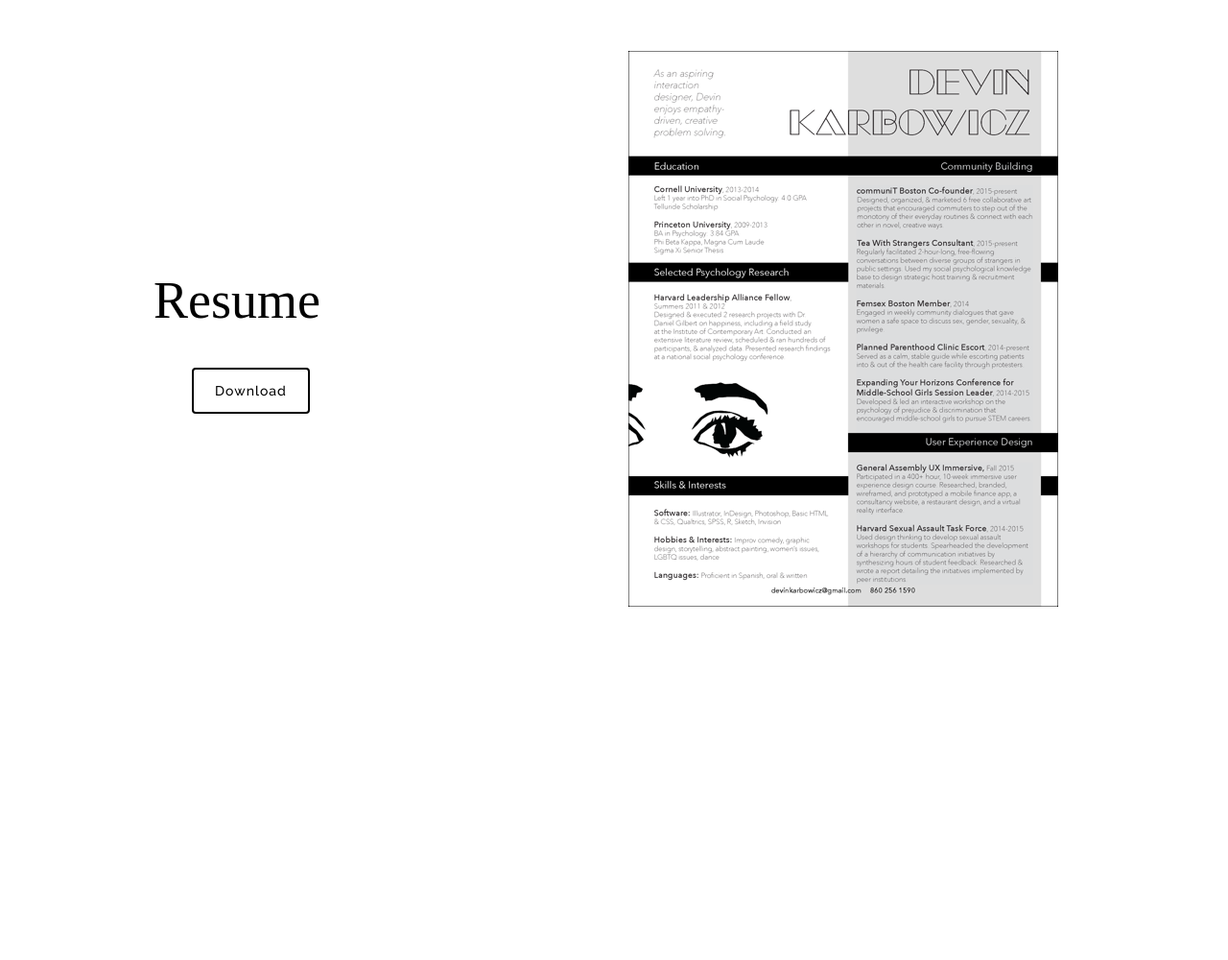
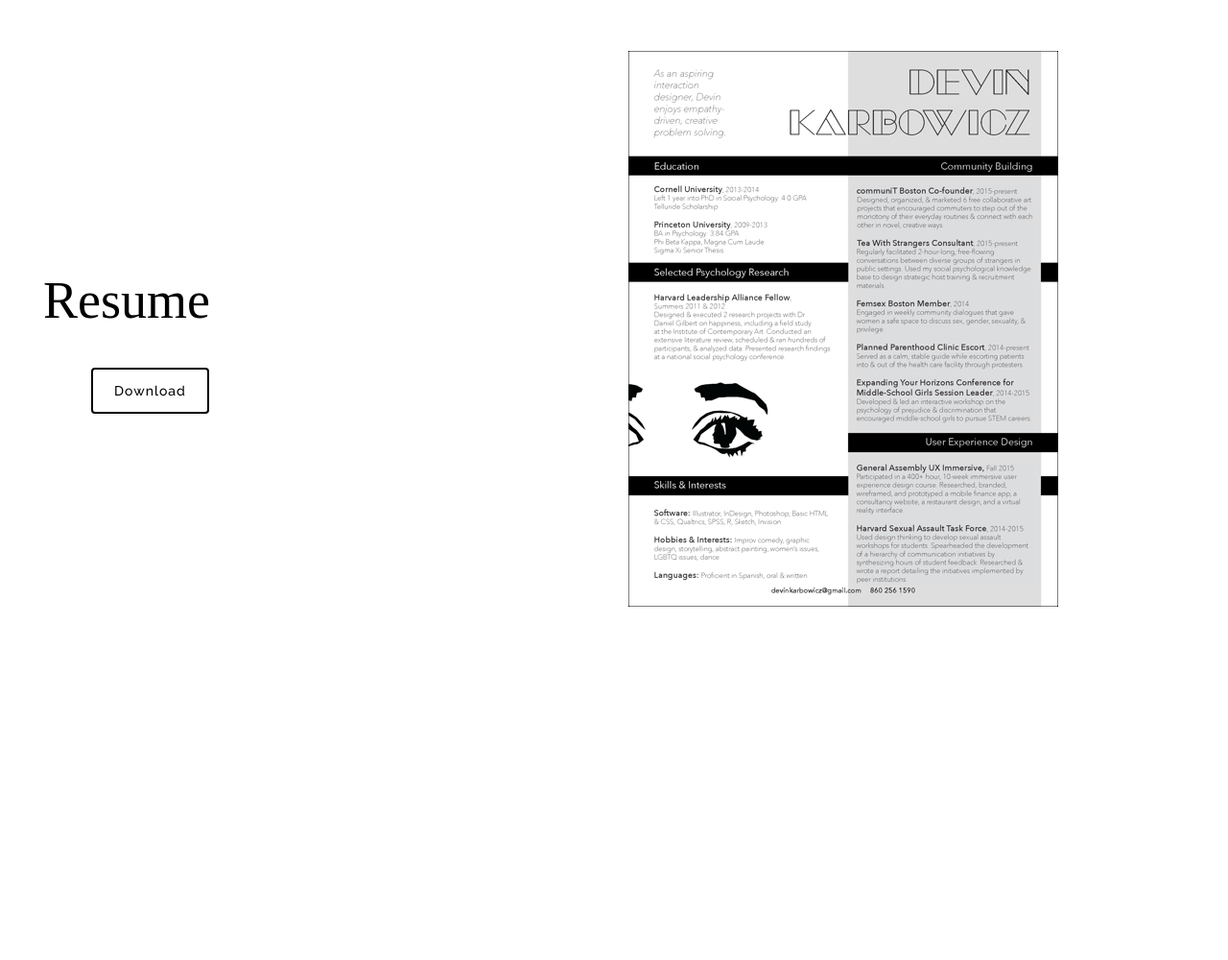
Before and after one commit to caraclarke/devin-portfolio, a plain HTML site: page index.html in a window 1280 px wide. Shown: the part 7749-8749 px from the top of the page at 96% size. Drawn offline with nearby package versions, Linux system fonts and the light colour scheme; a web font is replaced by a local one.

Commit message:
Resume lined up with rest of h2

```diff
--- a/style/large.css
+++ b/style/large.css
@@ -234,11 +234,11 @@ div#hats.content {
   margin-top: 250px;
   font-size: 54px;
   line-height: 120px;
-  margin-left: 115px;
+  /*margin-left: 115px;*/
 }
 
 .btn {
-  margin-left: 155px;
+  margin-left: 50px;
 }
 
 .devin-resume {
```
